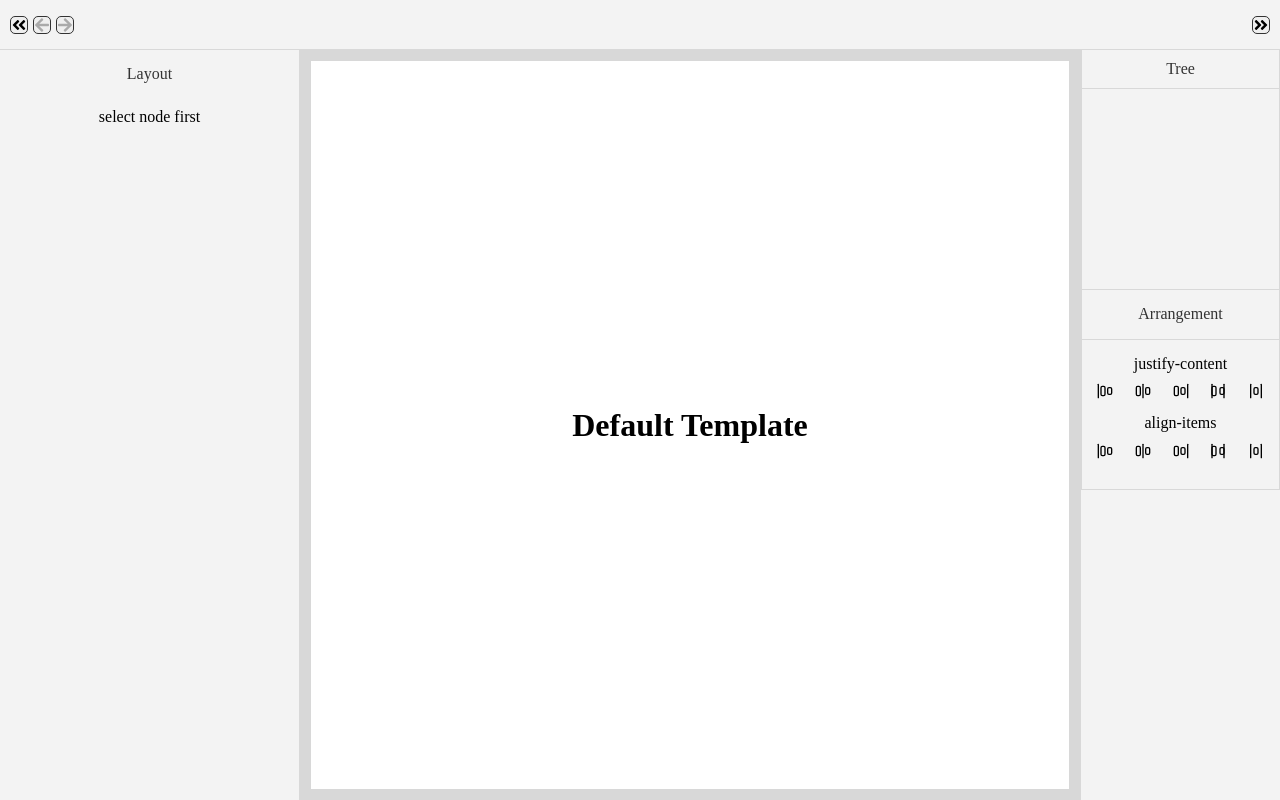
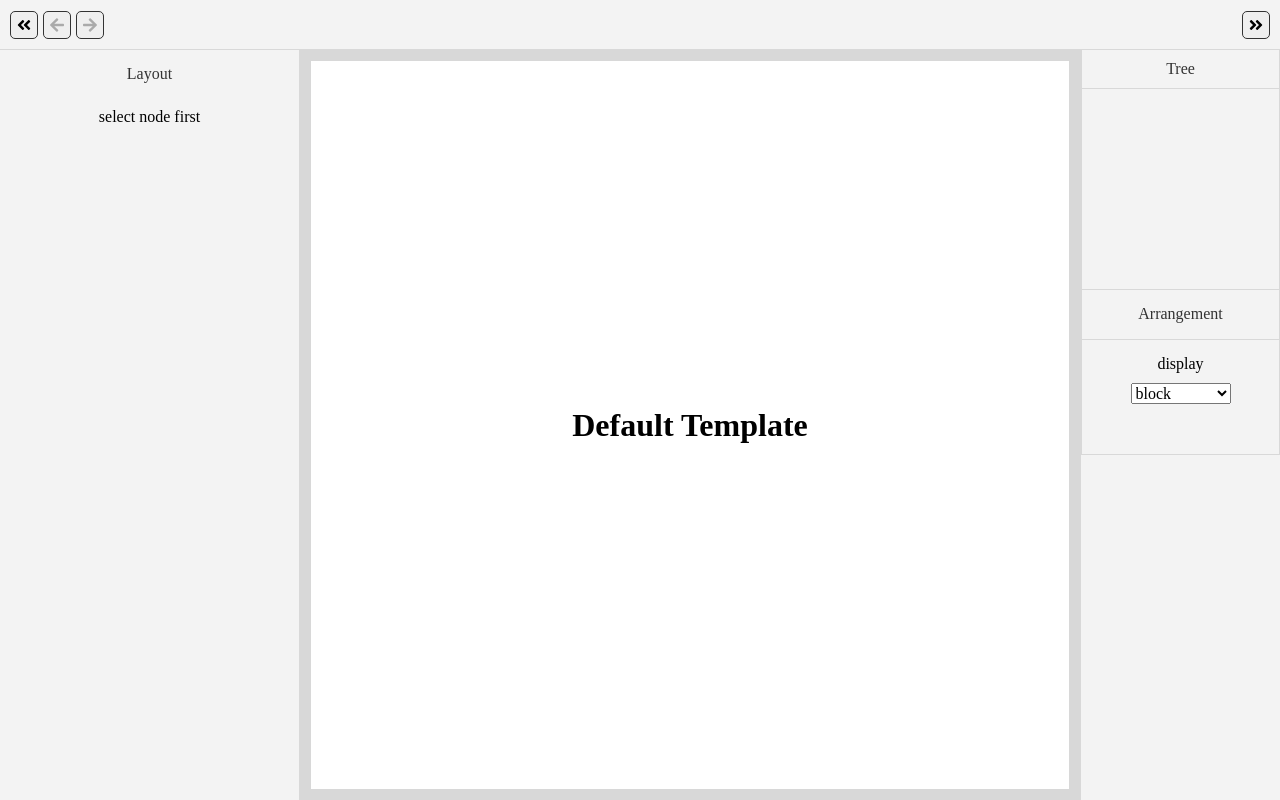
Before and after one commit to jasonlinkai/web-editor, a React (Create React App) app: page / in a window 1280 px wide. Built offline with nearby package versions, Linux system fonts and the light colour scheme.

Commit message:
feat: action icon button and update arrangement panel

```diff
--- a/src/WebEditor/ActionBar/ActionBar.module.scss
+++ b/src/WebEditor/ActionBar/ActionBar.module.scss
@@ -9,14 +9,6 @@
   justify-content: space-between;
   padding-left: 10px;
   padding-right: 10px;
-}
-
-.actionButton {
-  border: 1px solid $text;
-  border-radius: 5px;
-  display: flex;
-  justify-content: center;
-  align-items: center;
 }
 
 .actionBarLeftArea {
--- a/src/WebEditor/ActionBar/ActionBar.module.scss.d.ts
+++ b/src/WebEditor/ActionBar/ActionBar.module.scss.d.ts
@@ -1,4 +1,3 @@
 export declare const actionBar: string;
 export declare const actionBarLeftArea: string;
 export declare const actionBarRightArea: string;
-export declare const actionButton: string;
--- a/src/WebEditor/ActionBar/index.tsx
+++ b/src/WebEditor/ActionBar/index.tsx
@@ -7,16 +7,7 @@ import {
   FaArrowRight,
 } from "react-icons/fa";
 import { useStores } from "../../mobx/useMobxStateTreeStores";
-
-const ActionButton: React.FC<
-  React.PropsWithChildren<React.HTMLAttributes<HTMLButtonElement>>
-> = ({ children, ...p }) => {
-  return (
-    <button {...p} className={styles.actionButton}>
-      {children}
-    </button>
-  );
-};
+import ActionButton from "../components/ActionButton";
 
 const ActionBar: React.FC = observer(() => {
   const { canUndo, canRedo, undoAst, redoAst, editor } = useStores();
--- a/src/WebEditor/LeftDrawer/StyleEditor/index.tsx
+++ b/src/WebEditor/LeftDrawer/StyleEditor/index.tsx
@@ -15,21 +15,21 @@ const NormalText = ({ label, value }: { label: string; value: string }) => {
   );
 };
 
-const NormalSelect = ({
-  label,
-  value,
-  onChange,
+export const NormalSelect = ({
+  label = '',
+  value = '',
+  onChange = (v) => console.log(v),
 
   options = [],
 }: {
-  label: string;
-  value: string;
-  onChange: (v: string) => void;
+  label?: string;
+  value?: string;
+  onChange?: (v: string) => void;
   options?: { label: string; value: string }[];
 }) => {
   return (
     <div className={styles.styleEditorFormItem}>
-      <label className={styles.styleEditorFormItemLabel}>{label}</label>
+      { label && <label className={styles.styleEditorFormItemLabel}>{label}</label> }
       <select
         className={styles.styleEditorFormItemSelect}
         value={value}
@@ -47,7 +47,7 @@ const NormalSelect = ({
   );
 };
 
-const NormalInput = ({
+export const NormalInput = ({
   label,
   value,
   onChange,
--- a/src/WebEditor/RightDrawer/ArrangementPanel/ArrangementPanel.module.scss
+++ b/src/WebEditor/RightDrawer/ArrangementPanel/ArrangementPanel.module.scss
@@ -29,6 +29,14 @@
   margin-bottom: $gap2;
 }
 
+.arrangementPanelItemGroup {
+  display: flex;
+  width: 100%;
+  justify-content: center;
+  align-items: center;
+  margin-bottom: $gap3;
+}
+
 .arrangementPanelItemButtonGroup {
   display: flex;
   width: 100%;
--- a/src/WebEditor/RightDrawer/ArrangementPanel/ArrangementPanel.module.scss.d.ts
+++ b/src/WebEditor/RightDrawer/ArrangementPanel/ArrangementPanel.module.scss.d.ts
@@ -2,5 +2,6 @@ export declare const arrangementPanel: string;
 export declare const arrangementPanelArea: string;
 export declare const arrangementPanelItem: string;
 export declare const arrangementPanelItemButtonGroup: string;
+export declare const arrangementPanelItemGroup: string;
 export declare const arrangementPanelItemLabel: string;
 export declare const arrangementPanelTitle: string;
--- a/src/WebEditor/RightDrawer/ArrangementPanel/index.tsx
+++ b/src/WebEditor/RightDrawer/ArrangementPanel/index.tsx
@@ -7,22 +7,99 @@ import {
   LuAlignHorizontalSpaceBetween,
   LuAlignHorizontalSpaceAround,
 } from "react-icons/lu";
+import { NormalSelect } from "../../LeftDrawer/StyleEditor";
+import { useStores } from "../../../mobx/useMobxStateTreeStores";
+import { StyleEnum } from "../../types";
+import ActionButton from "../../components/ActionButton";
+
+const options = {
+  display: [
+    { label: "block", value: "block" },
+    { label: "flex", value: "flex" },
+    { label: "inline", value: "inline" },
+    { label: "none", value: "none" },
+  ],
+};
 
 const ArrangementPanel = observer(() => {
+  const { editor } = useStores();
+  const node = editor.selectedAstNode;
   return (
     <div className={styles.arrangementPanel}>
       <div className={styles.arrangementPanelTitle}>Arrangement</div>
       <div className={styles.arrangementPanelArea}>
         <div className={styles.arrangementPanelItem}>
+          <label className={styles.arrangementPanelItemLabel}>display</label>
+          <div className={styles.arrangementPanelItemGroup}>
+            <NormalSelect
+              value={node?.props.style.display || ""}
+              onChange={(e) =>
+                node?.updateStyle({
+                  styleKey: StyleEnum.display,
+                  styleValue: e,
+                })
+              }
+              options={options.display}
+            />
+          </div>
+        </div>
+        {node?.props.style.display === "flex" && (
+          <>
+            <div className={styles.arrangementPanelItem}>
               <label className={styles.arrangementPanelItemLabel}>
                 justify-content
               </label>
               <div className={styles.arrangementPanelItemButtonGroup}>
-            <LuAlignHorizontalJustifyStart />
-            <LuAlignHorizontalJustifyCenter />
-            <LuAlignHorizontalJustifyEnd />
-            <LuAlignHorizontalSpaceBetween />
-            <LuAlignHorizontalSpaceAround />
+                <ActionButton
+                  IconComponent={LuAlignHorizontalJustifyStart}
+                  isActive={node.props.style.justifyContent === "start"}
+                  onClick={() => {
+                    node?.updateStyle({
+                      styleKey: StyleEnum.justifyContent,
+                      styleValue: "start",
+                    });
+                  }}
+                ></ActionButton>
+                <ActionButton
+                  IconComponent={LuAlignHorizontalJustifyCenter}
+                  isActive={node.props.style.justifyContent === "center"}
+                  onClick={() => {
+                    node?.updateStyle({
+                      styleKey: StyleEnum.justifyContent,
+                      styleValue: "center",
+                    });
+                  }}
+                ></ActionButton>
+                <ActionButton
+                  IconComponent={LuAlignHorizontalJustifyEnd}
+                  isActive={node.props.style.justifyContent === "end"}
+                  onClick={() => {
+                    node?.updateStyle({
+                      styleKey: StyleEnum.justifyContent,
+                      styleValue: "end",
+                    });
+                  }}
+                ></ActionButton>
+                <ActionButton
+                  IconComponent={LuAlignHorizontalSpaceBetween}
+                  isActive={node.props.style.justifyContent === "space-between"}
+                  onClick={() => {
+                    node?.updateStyle({
+                      styleKey: StyleEnum.justifyContent,
+                      styleValue: "space-between",
+                    });
+                  }}
+                ></ActionButton>
+                <ActionButton
+                  IconComponent={LuAlignHorizontalSpaceAround}
+                  isActive={node.props.style.justifyContent === "space-around"}
+                  onClick={() => {
+                    node?.updateStyle({
+                      styleKey: StyleEnum.justifyContent,
+                      styleValue: "space-around",
+                    });
+                  }}
+                ></ActionButton>
               </div>
             </div>
             <div className={styles.arrangementPanelItem}>
@@ -30,13 +107,60 @@ const ArrangementPanel = observer(() => {
                 align-items
               </label>
               <div className={styles.arrangementPanelItemButtonGroup}>
-            <LuAlignHorizontalJustifyStart />
-            <LuAlignHorizontalJustifyCenter />
-            <LuAlignHorizontalJustifyEnd />
-            <LuAlignHorizontalSpaceBetween />
-            <LuAlignHorizontalSpaceAround />
+                <ActionButton
+                  IconComponent={LuAlignHorizontalJustifyStart}
+                  isActive={node.props.style.alignItems === "start"}
+                  onClick={() => {
+                    node?.updateStyle({
+                      styleKey: StyleEnum.alignItems,
+                      styleValue: "start",
+                    });
+                  }}
+                ></ActionButton>
+                <ActionButton
+                  IconComponent={LuAlignHorizontalJustifyCenter}
+                  isActive={node.props.style.alignItems === "center"}
+                  onClick={() => {
+                    node?.updateStyle({
+                      styleKey: StyleEnum.alignItems,
+                      styleValue: "center",
+                    });
+                  }}
+                ></ActionButton>
+                <ActionButton
+                  IconComponent={LuAlignHorizontalJustifyEnd}
+                  isActive={node.props.style.alignItems === "end"}
+                  onClick={() => {
+                    node?.updateStyle({
+                      styleKey: StyleEnum.alignItems,
+                      styleValue: "end",
+                    });
+                  }}
+                ></ActionButton>
+                <ActionButton
+                  IconComponent={LuAlignHorizontalSpaceBetween}
+                  isActive={node.props.style.alignItems === "space-between"}
+                  onClick={() => {
+                    node?.updateStyle({
+                      styleKey: StyleEnum.alignItems,
+                      styleValue: "space-between",
+                    });
+                  }}
+                ></ActionButton>
+                <ActionButton
+                  IconComponent={LuAlignHorizontalSpaceAround}
+                  isActive={node.props.style.alignItems === "space-around"}
+                  onClick={() => {
+                    node?.updateStyle({
+                      styleKey: StyleEnum.alignItems,
+                      styleValue: "space-around",
+                    });
+                  }}
+                ></ActionButton>
               </div>
             </div>
+          </>
+        )}
       </div>
     </div>
   );
--- /dev/null
+++ b/src/WebEditor/components/ActionButton/ActionButton.module.scss
@@ -0,0 +1,22 @@
+@import "../../../variables";
+
+.actionButton {
+  border: 1px solid $text;
+  border-radius: $gap1;
+  padding: $gap1;
+  display: flex;
+  justify-content: center;
+  align-items: center;
+}
+
+.actionIcon {
+  color: $text;
+}
+
+.actionIconActive {
+  color: $active;
+}
+
+.actionButtonActive {
+  border-color: $active;
+}
--- /dev/null
+++ b/src/WebEditor/components/ActionButton/ActionButton.module.scss.d.ts
@@ -0,0 +1,4 @@
+export declare const actionButton: string;
+export declare const actionButtonActive: string;
+export declare const actionIcon: string;
+export declare const actionIconActive: string;
--- /dev/null
+++ b/src/WebEditor/components/ActionButton/index.tsx
@@ -0,0 +1,41 @@
+import styles from "./ActionButton.module.scss";
+import clsx from "clsx";
+import { IconType } from "react-icons";
+
+interface ActionButtonProps
+  extends React.PropsWithChildren<React.HTMLAttributes<HTMLButtonElement>> {
+  IconComponent?: IconType;
+  isActive?: boolean;
+}
+const ActionButton: React.FC<ActionButtonProps> = ({
+  children,
+  IconComponent,
+  isActive = false,
+  ...p
+}) => {
+  return (
+    <button
+      {...p}
+      className={clsx([
+        styles.actionButton,
+        {
+          [styles.actionButtonActive]: isActive,
+        },
+      ])}
+    >
+      {IconComponent && (
+        <IconComponent
+          className={clsx([
+            styles.actionIcon,
+            {
+              [styles.actionIconActive]: isActive,
+            },
+          ])}
+        />
+      )}
+      {children}
+    </button>
+  );
+};
+
+export default ActionButton;
--- a/src/_variables.scss
+++ b/src/_variables.scss
@@ -3,6 +3,7 @@ $panel-bg: #f3f3f3;
 $panel-border: #d8d8d8;
 $label: #5100ff;
 $text: #333;
+$active: #5100ff;
 
 // gap
 $gap1: 5px;
```
Lines whose indentation alone changed are shown as unchanged.
